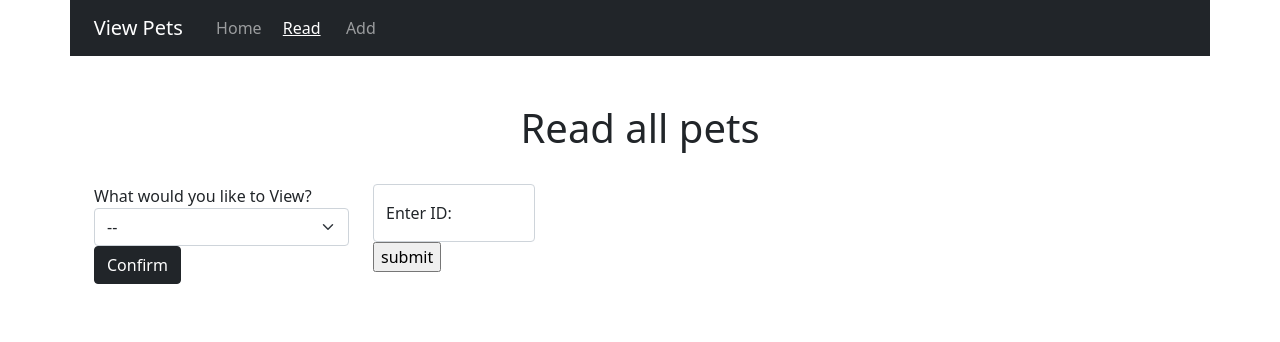
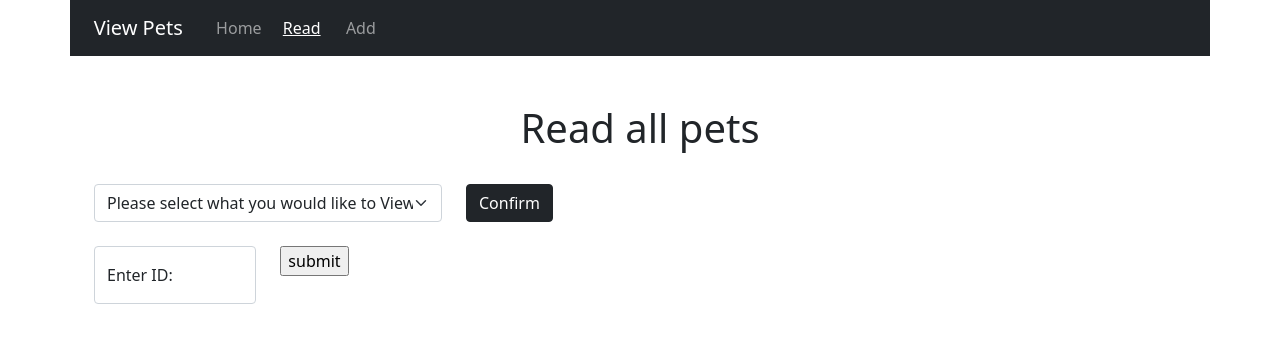
Before and after one commit to Luk14/petstore-project, a plain HTML site: page petstoreRead.html in a window 1280 px wide. Drawn offline with nearby package versions, Linux system fonts and the light colour scheme.

Commit message:
updating for others to view

```diff
--- a/petstoreRead.html
+++ b/petstoreRead.html
@@ -21,7 +21,8 @@
                 <div class="collapse navbar-collapse" id="navbarNavAltMarkup">
                     <div class="navbar-nav">
                         <a class="nav-item nav-link" href="index.html">&ThickSpace; Home</a>
-                        <a class="nav-item nav-link active" href="#">&ThickSpace;<u>Read</u><span class="sr-only"></span></a>
+                        <a class="nav-item nav-link active" href="#">&ThickSpace;<u>Read</u><span
+                                class="sr-only"></span></a>
                         <a class="nav-item nav-link" href="create-pet.html">&ThickSpace; Add</a>
                     </div>
                 </div>
@@ -31,22 +32,29 @@
         <br />
         <h1 class="text-center">Read all pets</h1>
         <br />
-        <div class="container">
-            <div class="row">
-                <div class="col-md-3">
-                    <label>What would you like to View?</label>
+        <div class="container text-center">
+            <div class="row text-center">
+                <div class="col-md-4 text-center">
                     <select id="readOptions" class="form-select" name="readOptions">
-                                <option selected>--</option>
+                        <option selected>Please select what you would like to View?</option>
                         <option>available</option>
                         <option>pending</option>
                         <option>sold</option>
                     </select>
+                </div>
+                <div class="col-md-1 text-center">
                     <button class="btn btn-dark" id="confirmRead" onClick="readAllPets();">Confirm</button>
                 </div>
+            </div>
+            <br />
+            <div class=row>
                 <div class="col-md-2">
                     <div class="form-floating">
                         <input type="number" name="id" id="petID" class="form-control" placeholder="Enter ID:" />
                         <label for="name">Enter ID:</label>
+                    </div>
+                </div>
+                <div class="col-md-1 text-center">
                 <input type="button" value="submit" id="ReadOne" onClick="readPetByID();" />
             </div>
         </div>
```
Lines whose indentation alone changed are shown as unchanged.
